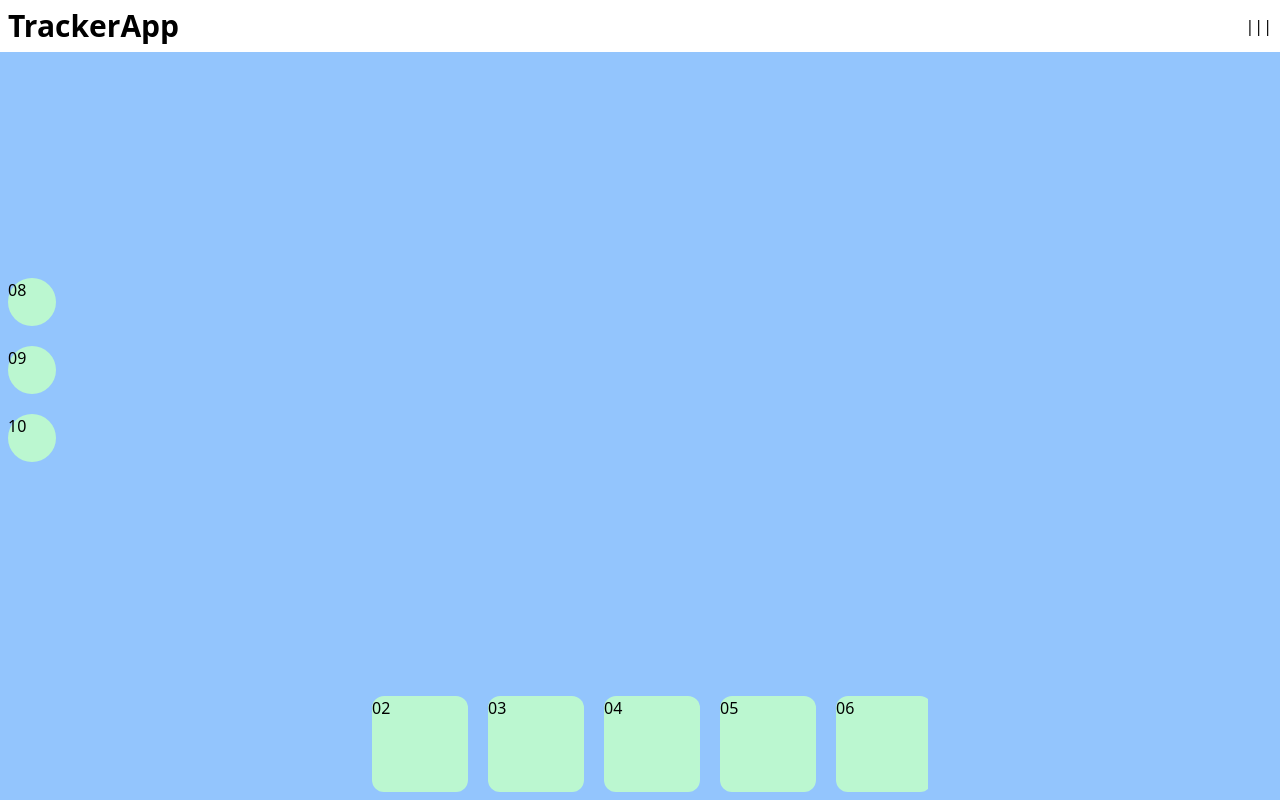
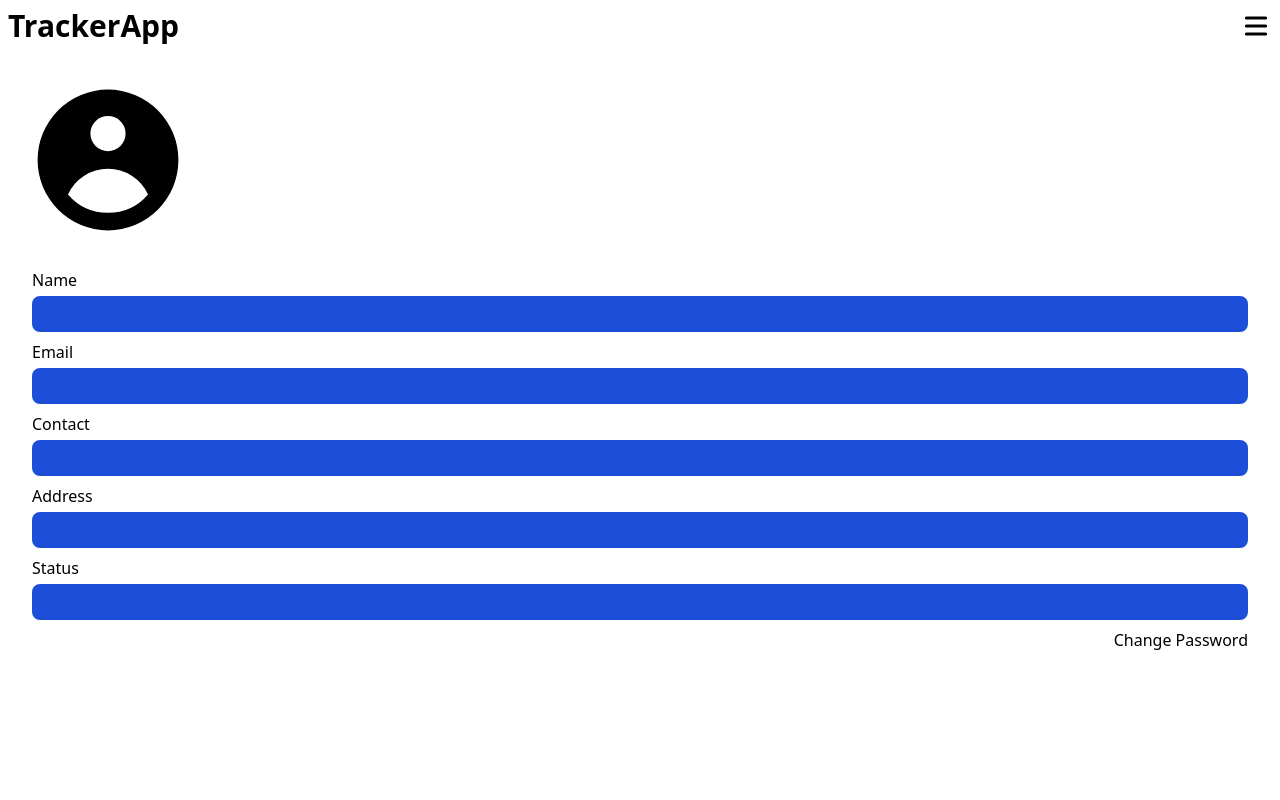
Before and after one commit to sethkabir/Tracker.io, a React (Create React App) app in the folder src/frontend/: page / in a window 1280 px wide. Built offline with nearby package versions, Linux system fonts and the light colour scheme; the HTML template or start-up script is replaced by a standard one.

Commit message:
add icons to the frontend

```diff
--- a/src/frontend/src/App.js
+++ b/src/frontend/src/App.js
@@ -1,13 +1,15 @@
 import Register from "./Components/Register";
 import Home from "./Components/Home";
 import MapPage from "./Components/MapPage";
+import Profile from "./Components/Profile";
 
 function App() {
   return (
     <div>
       {/* <Register /> */}
       {/* <Home /> */}
-      <MapPage />
+      {/* <MapPage /> */}
+      <Profile />
     </div>
   );
 }
--- a/src/frontend/src/Components/Home.js
+++ b/src/frontend/src/Components/Home.js
@@ -1,3 +1,11 @@
+import {
+  MenuIcon,
+  LocationMarkerIcon,
+  MapIcon,
+  UserCircleIcon,
+  ExclamationCircleIcon,
+} from "@heroicons/react/solid";
+
 function SideDrawer() {
   return (
     <div className="hidden sm:bg-red-200 sm:grow sm:h-screen sm:block ">
@@ -10,7 +18,9 @@ function Heading() {
   return (
     <div className="flex place-content-between m-2">
       <div className="font-bold text-3xl">TrackerApp</div>
-      <button className="sm:hidden">|||</button>
+      <button className="sm:hidden">
+        <MenuIcon className="h-8 w-8" />
+      </button>
     </div>
   );
 }
@@ -29,17 +39,21 @@ function Buttons() {
   return (
     <div className="flex flex-col sm:flex-row h-full basis-1/3">
       <div className="grow grid grid-cols-2  md:max-w-md">
-        <div className="bg-blue-300 hover:bg-blue-500 h-44 m-5 rounded-2xl p-5 hover:text-white">
-          New Trip
+        <div className="bg-blue-300 hover:bg-blue-500 h-44 m-5 rounded-2xl p-5 hover:text-white flex flex-col relative">
+          <div className="text-xl">New Trip</div>
+          <LocationMarkerIcon className="h-14 w-14 absolute place-self-end mt-20 " />
         </div>
-        <div className="bg-blue-300 hover:bg-blue-500 h-44 m-5  rounded-2xl p-5 hover:text-white">
-          Join Existing trip
+        <div className="bg-blue-300 hover:bg-blue-500 h-44 m-5  rounded-2xl p-5 hover:text-white flex flex-col relative">
+          <div className="text-xl">Join Existing trip</div>
+          <MapIcon className="h-14 w-14 absolute place-self-end mt-20 " />
         </div>
-        <div className="bg-blue-300 hover:bg-blue-500 h-44 m-5 rounded-2xl p-5 hover:text-white">
-          Emergency Contact
+        <div className="bg-blue-300 hover:bg-blue-500 h-44 m-5 rounded-2xl p-5 hover:text-white flex flex-col relative">
+          <div className="text-xl">Emergency Contact</div>
+          <ExclamationCircleIcon className="h-14 w-14 absolute place-self-end mt-20 " />
         </div>
-        <div className="bg-blue-300 hover:bg-blue-500 h-44 m-5 rounded-2xl p-5 hover:text-white">
-          Profile
+        <div className="bg-blue-300 hover:bg-blue-500 h-44 m-5 rounded-2xl p-5 hover:text-white flex flex-col relative">
+          <div className="text-xl">Profile</div>
+          <UserCircleIcon className="h-14 w-14 absolute place-self-end mt-20 " />
         </div>
       </div>
       <Statistics />
--- a/src/frontend/src/Components/MapPage.js
+++ b/src/frontend/src/Components/MapPage.js
@@ -1,8 +1,11 @@
+import { MenuIcon } from '@heroicons/react/solid'
+
+
 function Heading() {
   return (
     <div className="flex place-content-between p-2 z-30 bg-white">
       <div className="font-bold text-3xl">TrackerApp</div>
-      <button className="">|||</button>
+      <button className=""><MenuIcon className='h-8 w-8'/></button>
     </div>
   );
 }
--- /dev/null
+++ b/src/frontend/src/Components/Profile.js
@@ -0,0 +1,48 @@
+import { MenuIcon, UserCircleIcon } from "@heroicons/react/solid";
+
+function Profile() {
+  return (
+    <div className="flex flex-col h-screen">
+      <div className="flex place-content-between p-2 z-30 bg-white">
+        <div className="font-bold text-3xl">TrackerApp</div>
+        <button>
+          <MenuIcon className="h-8 w-8" />
+        </button>
+      </div>
+
+      {/* <!-- this is the profile pic template replace div with img tag --> */}
+      <div className="h-44 w-44 rounded-full m-5"><UserCircleIcon /></div>
+      <div className="">
+        <span className="mx-8 mb-2  flex flex-col place-content-start space-y-1">
+          <div>Name</div>
+          <input type="text" className="rounded-lg h-9 bg-blue-700" />
+        </span>
+
+        <span className="mx-8 mb-2  flex flex-col place-content-start space-y-1">
+          <div>Email</div>
+          <input type="text" className="rounded-lg h-9 bg-blue-700" />
+        </span>
+
+        <span className="mx-8 mb-2  flex flex-col place-content-start space-y-1">
+          <div>Contact</div>
+          <input type="text" className="rounded-lg h-9 bg-blue-700" />
+        </span>
+
+        <span className="mx-8 mb-2  flex flex-col place-content-start space-y-1">
+          <div>Address</div>
+          <input type="text" className="rounded-lg h-9 bg-blue-700" />
+        </span>
+
+        <span className="mx-8 mb-2  flex flex-col place-content-start space-y-1">
+          <div>Status</div>
+          <input type="text" className="rounded-lg h-9 bg-blue-700" />
+        </span>
+      </div>
+      <div className=" flex place-content-end ">
+        <button className="rounded-lg mr-8">Change Password</button>
+      </div>
+    </div>
+  );
+}
+
+export default Profile;
```
